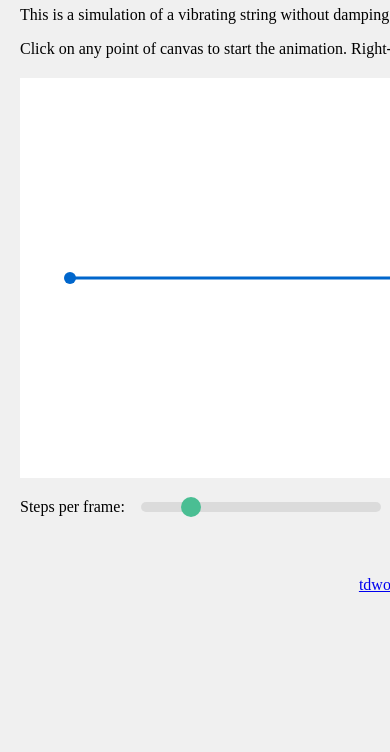
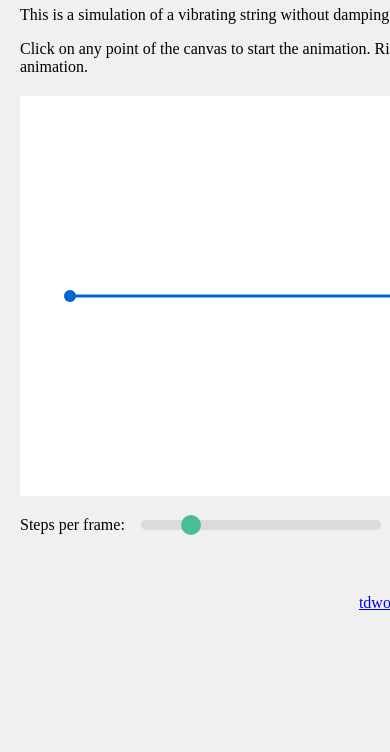
Before and after one commit to tomdwor/vibrating-string, a website built with webpack: page src/index.html in a window 390 px wide. Shown: the part 92-844 px from the top of the page. Built offline with nearby package versions, Linux system fonts and the light colour scheme.

Commit message:
Mobile events - update

```diff
--- a/src/index.html
+++ b/src/index.html
@@ -10,7 +10,7 @@
         <h1>Vibrating string</h1>
         <p>This is a simulation of a vibrating string without damping.
           It uses numerical solution of a differential equation of a string.</p>
-        <p>Click on any point of canvas to start the animation. Right-click (long press for mobile) on the canvas to stop the animation.</p>
+        <p>Click on any point of the canvas to start the animation. Right-click (long press for mobile) on the canvas to stop the animation.</p>
       </div>
       <div id="scene"></div>
       <div>
```
